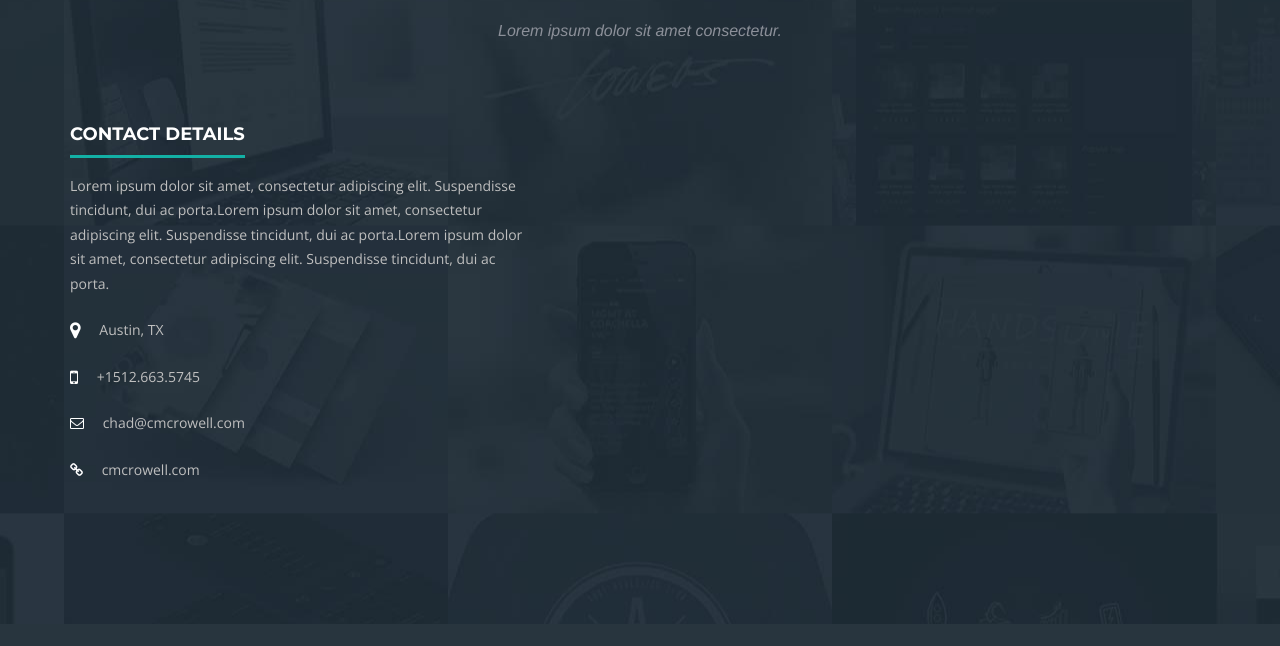
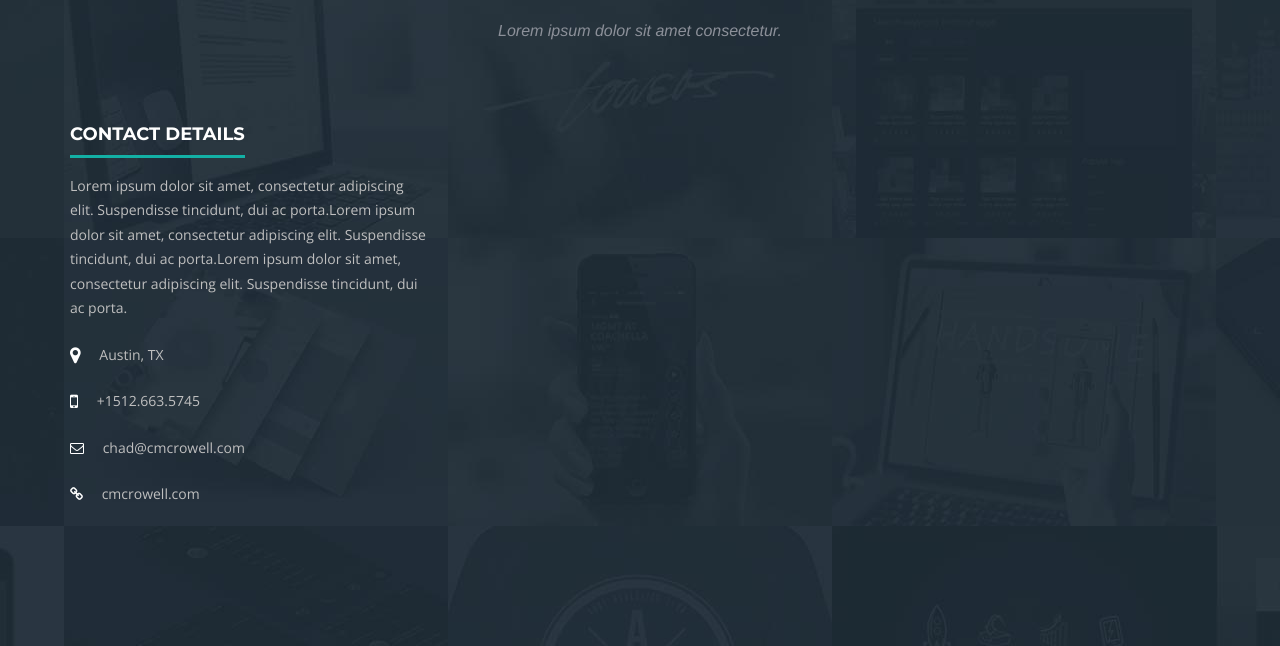
Before and after one commit to chadmcrowell/resume, a plain HTML site: page index.html in a window 1280 px wide. Shown: the part 7911-8557 px from the top of the page. Drawn offline with nearby package versions, Linux system fonts and the light colour scheme; a web font is replaced by a local one.

Commit message:
reconfigure contact

```diff
--- a/index.html
+++ b/index.html
@@ -728,10 +728,9 @@
         </div>
         <div class="row">
           <div class="col-lg-12">
-            <form name="sentMessage" id="contactForm" novalidate>
             <div class="row">
               <!-- Contact details -->
-                <div class="col-md-5">
+              <div class="col-md-4">
                 <div class="form-text wow fadeIn animated">
                   <h4>Contact details</h4>
                   <p>
@@ -758,7 +757,6 @@
               <!-- Contact details End -->
               <div class="clearfix"></div>
             </div>
-            </form>
           </div>
         </div>
       </div>
```
Lines whose indentation alone changed are shown as unchanged.
